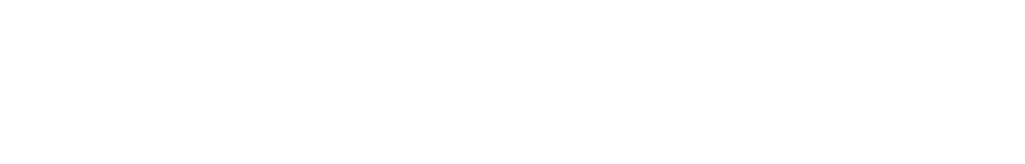
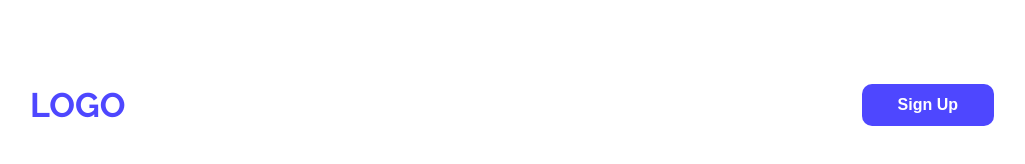
Before and after one commit to kamrulhasankanan/B12-Assignment-001, a plain HTML site: page index.html in a window 1280 px wide. Shown: the whole page, without its empty margins (128-1153 px from the left). Drawn offline with Linux system fonts and the light colour scheme.

Commit message:
added nav section

```diff
--- a/index.html
+++ b/index.html
@@ -1,14 +1,25 @@
 <!DOCTYPE html>
 <html lang="en">
+
 <head>
     <meta charset="UTF-8">
     <meta name="viewport" content="width=device-width, initial-scale=1.0">
     <title>Assignment-001</title>
+    <link rel="preconnect" href="https://fonts.googleapis.com">
+    <link rel="preconnect" href="https://fonts.gstatic.com" crossorigin>
+    <link href="https://fonts.googleapis.com/css2?family=Raleway:ital,wght@0,100..900;1,100..900&display=swap"
+        rel="stylesheet">
     <link rel="stylesheet" href="styles/style.css">
 </head>
-<body>
+
+<body class="raleway-normal">
     <header>
-
+        <nav>
+            <h3 class="nav-title">LOGO</h3>
+            <ul>
+                <li><a href=""><button class="btn-primary">Sign Up</button></a></li>
+            </ul>
+        </nav>
     </header>
     <main>
 
@@ -17,4 +28,5 @@
 
     </footer>
 </body>
+
 </html>
--- a/styles/style.css
+++ b/styles/style.css
@@ -0,0 +1,35 @@
+
+.raleway-normal {
+  font-family: "Raleway", sans-serif;
+  font-optical-sizing: auto;
+  font-style: normal;
+}
+
+/* nav styles */
+nav{
+    display: flex;
+    align-items: center;
+    justify-content: space-between;
+    margin: 51px 150px;
+}
+.nav-title{
+    font-size: 34px;
+    color: rgba(78, 71, 255, 1)
+}
+nav ul li{
+    list-style: none;
+}
+nav ul li a{
+    text-decoration: none;
+}
+
+/* shared styles */
+.btn-primary{
+    font-size: 16px;
+    font-weight: bold;
+    color: #FFFFFF;
+    padding: 12px 36px;
+    border-radius: 10px;
+    background-color: #4E47FF;
+    border: none;
+}
```
Also changed, not shown: Assets/Hero-bg.png (added), Assets/avatar.png (added), Assets/icon-star.png (added), Assets/wc-big.png (added), Assets/wc-mini.png (added), ui/action.png (added), ui/banner.png (added), ui/footer.png (added), ui/newsletter.png (added), ui/productive_user.png (added), ui/review.png (added).
